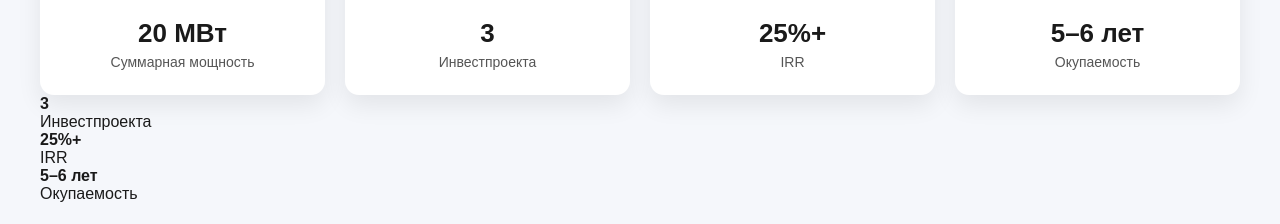
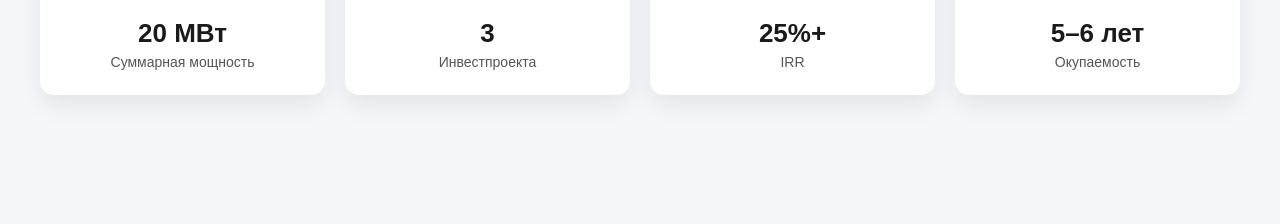
Before and after one commit to sayransuleimenov-commits/eraly_uralov.io, a plain HTML site: page index.html in a window 1280 px wide. Shown: the part 728-952 px from the top of the page. Drawn offline with nearby package versions, Linux system fonts and the light colour scheme.

Commit message:
Update index.html

```diff
--- a/index.html
+++ b/index.html
@@ -84,10 +84,7 @@
       <div class="label">Окупаемость</div>
     </div>
   </div>
-    <div><b>3</b><br>Инвестпроекта</div>
-    <div><b>25%+</b><br>IRR</div>
-    <div><b>5–6 лет</b><br>Окупаемость</div>
-  </div>
+
 </section>
 
 <section class="section" id="plants">
```
